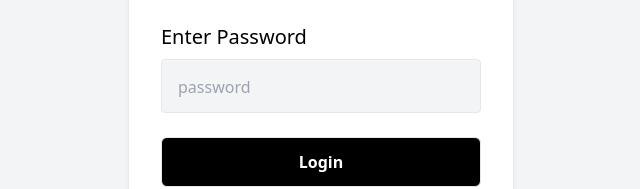
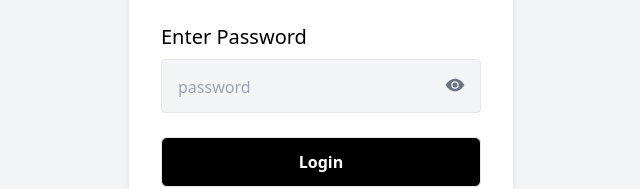
Before and after one commit to Karan-Singh-Bisht/uberClone, a React (Vite) app in the folder frontEnd/: page /login in a window 1280 px wide. Shown: the part 351-540 px from the top of the page, without its empty margins (319-959 px from the left). Built offline with nearby package versions, Linux system fonts and the light colour scheme; no server answers.

Commit message:
Handled errors

```diff
--- a/frontEnd/index.html
+++ b/frontEnd/index.html
@@ -4,7 +4,7 @@
     <meta charset="UTF-8" />
     <link rel="icon" type="image/svg+xml" href="/vite.svg" />
     <meta name="viewport" content="width=device-width, initial-scale=1.0" />
-    <title>Vite + React</title>
+    <title>Uber Clone</title>
     <script src="https://checkout.razorpay.com/v1/checkout.js"></script>
   </head>
   <body>
--- a/frontEnd/package.json
+++ b/frontEnd/package.json
@@ -22,7 +22,8 @@
     "react-icons": "^5.4.0",
     "react-redux": "^9.2.0",
     "react-router-dom": "^7.1.5",
-    "socket.io-client": "^4.8.1"
+    "socket.io-client": "^4.8.1",
+    "sonner": "^2.0.3"
   },
   "devDependencies": {
     "@eslint/js": "^9.19.0",
--- a/frontEnd/src/App.jsx
+++ b/frontEnd/src/App.jsx
@@ -12,6 +12,7 @@ import CaptainRiding from "./components/CaptainRiding";
 import PrivateUserRoute from "./pages/PrivateUserRoute";
 import PrivateCaptainRoute from "./pages/PrivateCaptainRoute";
 import Payment from "./pages/Payment";
+import { Toaster } from "sonner";
 
 const App = () => {
   return (
@@ -56,6 +57,7 @@ const App = () => {
         />
         <Route path="/captain-riding" element={<CaptainRiding />} />
       </Routes>
+      <Toaster />
     </div>
   );
 };
--- a/frontEnd/src/components/CaptainRiding.jsx
+++ b/frontEnd/src/components/CaptainRiding.jsx
@@ -61,7 +61,10 @@ const CaptainRiding = () => {
         </div>
         <div className="w-full flex justify-between items-center">
           <h4 className="text-xl font-semibold">4 KM AWAY</h4>
-          <button className="bg-green-600 text-white font-semibold p-3 px-10 rounded-lg">
+          <button
+            onClick={() => setFinishRidePanel(true)}
+            className="bg-green-600 text-white font-semibold p-3 px-10 rounded-lg"
+          >
             Complete Ride
           </button>
         </div>
--- a/frontEnd/src/components/LocationSearchPanel.jsx
+++ b/frontEnd/src/components/LocationSearchPanel.jsx
@@ -41,7 +41,7 @@ const LocationSearchPanel = ({
           </div>
         ))
       )}
-      {locations.length >= 1 && (
+      {locations.length >= 1 && pickup && destination && (
         <div
           onClick={() => {
             setIsOpen(false);
--- a/frontEnd/src/pages/UserLoginPage.jsx
+++ b/frontEnd/src/pages/UserLoginPage.jsx
@@ -2,6 +2,9 @@ import React, { useEffect, useState } from "react";
 import { Link, useNavigate } from "react-router-dom";
 import { useDispatch, useSelector } from "react-redux";
 import { loginUser } from "../state/Auth/userAuthSlice";
+import { toast } from "sonner";
+import { FaEyeSlash } from "react-icons/fa";
+import { IoEyeSharp } from "react-icons/io5";
 
 const UserLoginPage = () => {
   const dispatch = useDispatch();
@@ -9,7 +12,8 @@ const UserLoginPage = () => {
 
   const [email, setEmail] = useState("");
   const [password, setPassword] = useState("");
-  // const [userData, setUserData] = useState({});
+  const [seePassword, setSeePassword] = useState(false);
+  const { loading, error } = useSelector((state) => state.userAuth);
 
   const handleSubmit = async (e) => {
     e.preventDefault();
@@ -19,9 +23,21 @@ const UserLoginPage = () => {
     };
 
     const response = await dispatch(loginUser(user));
-    if (response.meta.requestStatus === "fulfilled") {
-      // setUserData(response.payload.userData);
+    if (response?.meta?.requestStatus === "fulfilled") {
       navigate("/home");
+      toast.success("Login Successfull", {
+        style: {
+          backgroundColor: "#D1FAE5",
+        },
+      });
+    }
+
+    if (response?.meta?.requestStatus === "rejected") {
+      toast.error(response?.payload?.message || "Login failed", {
+        style: {
+          backgroundColor: "#FEE2E2",
+        },
+      });
     }
 
     setEmail("");
@@ -50,21 +66,32 @@ const UserLoginPage = () => {
             onChange={(e) => setEmail(e.target.value)}
             placeholder="email@example.com"
           />
+          <div></div>
           <h3 className="text-xl mb-2">Enter Password</h3>
+          <div className="relative">
             <input
               required
-            className="bg-gray-100 mb-6 rounded px-4 py-3 w-full border text-lg placeholder:text-base focus:outline-none focus:ring-2 focus:ring-blue-500"
-            type="password"
+              className="bg-gray-100 mb-6 rounded px-4 py-3 w-full border text-lg placeholder:text-base focus:outline-none focus:ring-2 focus:ring-blue-500 pr-12"
+              type={seePassword ? "text" : "password"}
               name="password"
               value={password}
               onChange={(e) => setPassword(e.target.value)}
               placeholder="password"
             />
             <button
+              type="button"
+              onClick={() => setSeePassword((prev) => !prev)}
+              className="absolute right-4 top-1/3 transform -translate-y-1/2 text-xl text-gray-500 hover:text-gray-700"
+            >
+              {seePassword ? <FaEyeSlash /> : <IoEyeSharp />}
+            </button>
+          </div>
+          <button
             className="bg-black rounded-md text-white mb-4 font-semibold px-4 py-3 border w-full transition duration-300 hover:bg-gray-900"
             type="submit"
+            disabled={loading}
           >
-            Login
+            {loading ? "Loading" : "Login"}
           </button>
           <p className="text-center text-sm sm:text-base">
             New here?{" "}
```
Also changed, not shown: 1 other file (tests, documents, lock files or other folders). Lines whose indentation alone changed are shown as unchanged.
